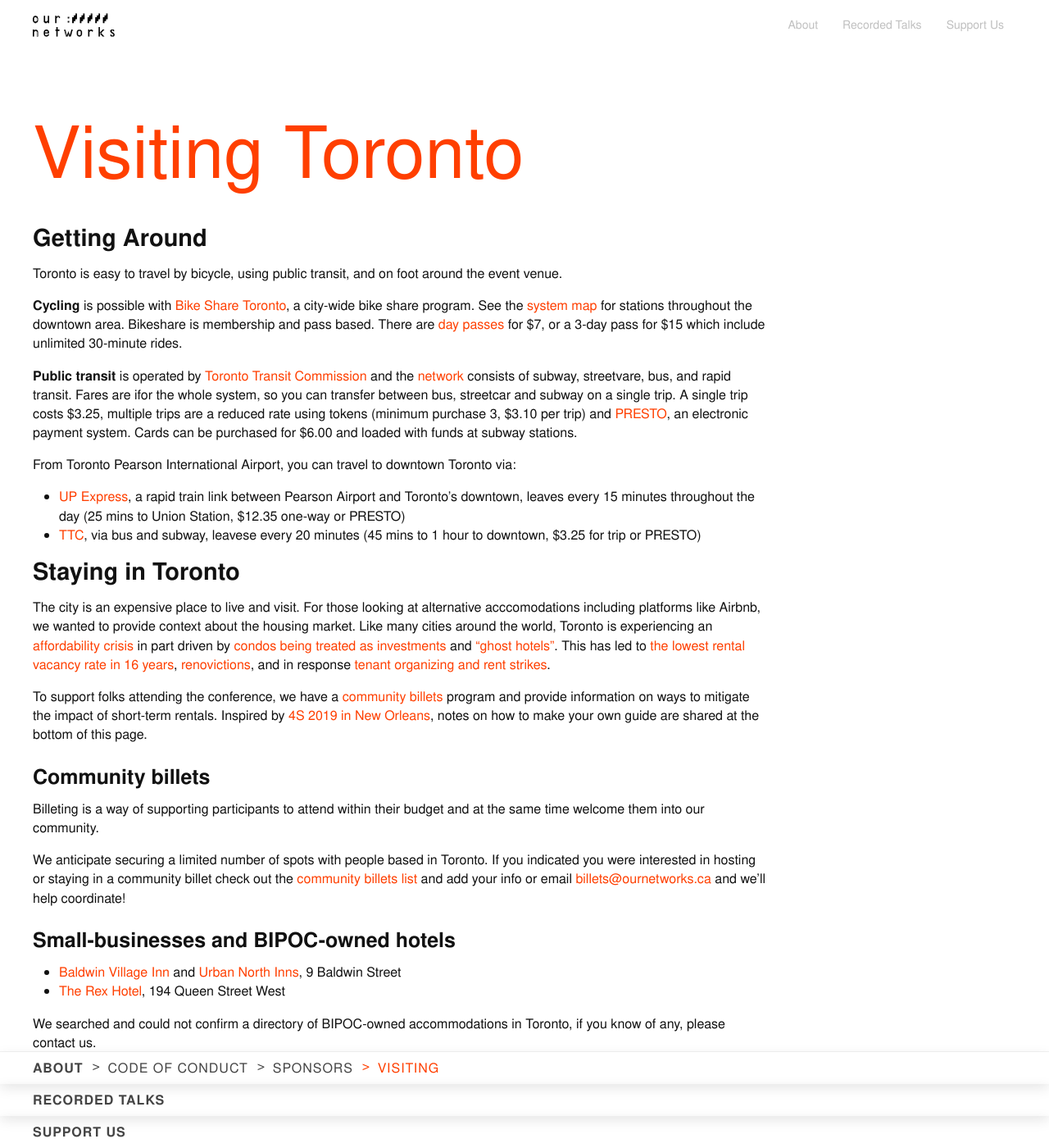
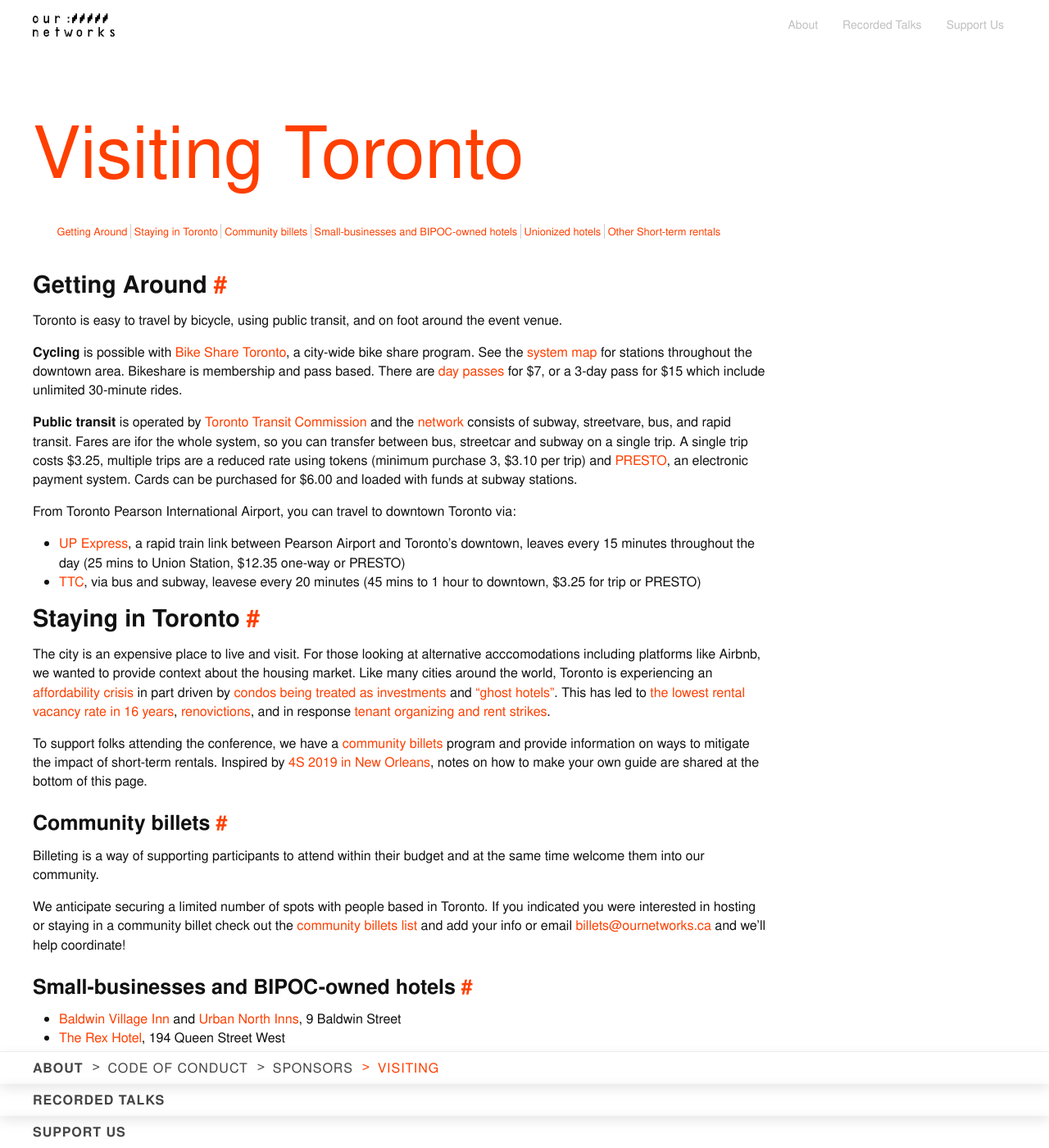
Before and after one commit to ournetworks/ournetworks.ca, a Jekyll site: the page built from visiting.md, in a window 1280 px wide and 1400 px high. Shown: the whole window at 82% size. Built offline with Jekyll 4.4.1, drawn with Linux system fonts in a browser that asks for light colours.

Commit message:
Added spike for horizontal TOC in visiting.md.

```diff
--- a/visiting.md
+++ b/visiting.md
@@ -4,9 +4,27 @@
 title: "Visiting Toronto"
 titleDisplay: "Visiting"
 parent: "About the Event"
+toc_items:
+  - Getting Around
+  - Staying in Toronto
+  - Community billets
+  - Small-businesses and BIPOC-owned hotels
+  - Unionized hotels
+  - Other Short-term rentals
 ---
+<div id="toc" style="padding-left:1.5em; text-indent:-1.5em; font-size:80%; padding-bottom: 2em">
+  <ul>
+  {% for item in page.toc_items %}
+    <li style="display: inline; border-left: 2px solid; padding-left: 0.3em; white-space:nowrap; border-color:#ccc; border-width:1px;{% if forloop.first %}border-left: none;{% endif %}">
+      <a href="#{{ item | slugify }}">
+        {{- item -}}
+      </a>
+    </li>
+  {% endfor %}
+  </ul>
+</div>
 
-## Getting Around
+## Getting Around <a href="#getting-around" name="getting-around">#</a>
 
 Toronto is easy to travel by bicycle, using public transit, and on foot around the event venue.
 
@@ -19,26 +37,26 @@
 - [UP Express](https://www.upexpress.com/Tickets/Tickets), a rapid train link between Pearson Airport and Toronto’s downtown, leaves every 15 minutes throughout the day (25 mins to Union Station, $12.35 one-way or PRESTO)
 - [TTC](http://www.ttc.ca/Fares_and_passes/index.jsp), via bus and subway, leavese every 20 minutes (45 mins to 1 hour to downtown, $3.25 for trip or PRESTO)
 
-## Staying in Toronto
+## Staying in Toronto <a href="#staying-in-toronto" name="staying-in-toronto">#</a>
 
 The city is an expensive place to live and visit. For those looking at alternative acccomodations including platforms like Airbnb, we wanted to provide context about the housing market. Like many cities around the world, Toronto is experiencing an [affordability crisis](https://www.blogto.com/city/2019/03/report-housing-affordability-crisis-toronto/) in part driven by [condos being treated as investments](https://www.theguardian.com/world/2019/jul/07/toronto-housing-owner-occupied-canada-affordability) and ["ghost hotels"](https://www.thestar.com/opinion/star-columnists/2017/12/01/haunted-by-the-rise-of-ghost-hotels.html). This has led to [the lowest rental vacancy rate in 16 years](https://www.thestar.com/news/gta/2017/11/28/rental-vacancy-rates-lowest-in-16-years.html), [renovictions](https://nowtoronto.com/news/renovicted-toronto-rental-housing/), and in response [tenant organizing and rent strikes](http://parkdaleorganize.ca/).
 
 To support folks attending the conference, we have a [community billets](#community-billets) program and provide information on ways to mitigate the impact of short-term rentals. Inspired by [4S 2019 in New Orleans](https://www.4s2019.org/accommodation/), notes on how to make your own guide are shared at the bottom of this page.
 
-### Community billets
+### Community billets <a href="#community-billets" name="community-billets">#</a>
 
 Billeting is a way of supporting participants to attend within their budget and at the same time welcome them into our community.
 
 We anticipate securing a limited number of spots with people based in Toronto. If you indicated you were interested in hosting or staying in a community billet check out the [community billets list](https://ethercalc.org/s0r2i3dsfznl) and add your info or email [billets@ournetworks.ca](mailto:billets@ournetworks.ca) and we’ll help coordinate!
 
-### Small-businesses and BIPOC-owned hotels
+### Small-businesses and BIPOC-owned hotels <a href="#small-businesses-and-bipoc-owned-hotels" name="small-businesses-and-bipoc-owned-hotels">#</a>
 
 - [Baldwin Village Inn](https://www.urbannorthinns.com/baldwin-village-inn/) and [Urban North Inns](https://www.urbannorthinns.com/), 9 Baldwin Street
 - [The Rex Hotel](https://therex.ca/hotel/), 194 Queen Street West
 
 We searched and could not confirm a directory of BIPOC-owned accommodations in Toronto, if you know of any, please contact us.
 
-### Unionized hotels
+### Unionized hotels <a href="#unionized-hotels" name="unionized-hotels">#</a>
 
 We checked [Fair Hotels](https://www.fairhotel.org/) and called [UNITE HERE 75](https://www.uniteherelocal75.org/) for leads and updates. As of May 2019, these hotels are still unionized with them, roughly sorted by lowest price and distance:
 
@@ -48,7 +66,7 @@
 - [The Omni King Edward Hotel](https://www.guestreservations.com/the-omni-king-edward-hotel/booking), 37 King Street East
 - [Marriott St. Regis](https://www.marriott.com/hotels/travel/yyzxr-the-st-regis-toronto/), 325 Bay Street
 
-### Other Short-term rentals
+### Other Short-term rentals <a href="#other-short-term-rentals" name="other-short-term-rentals">#</a>
 
 Additional care to take if engaging in a short-term rental in Toronto:
 
```
